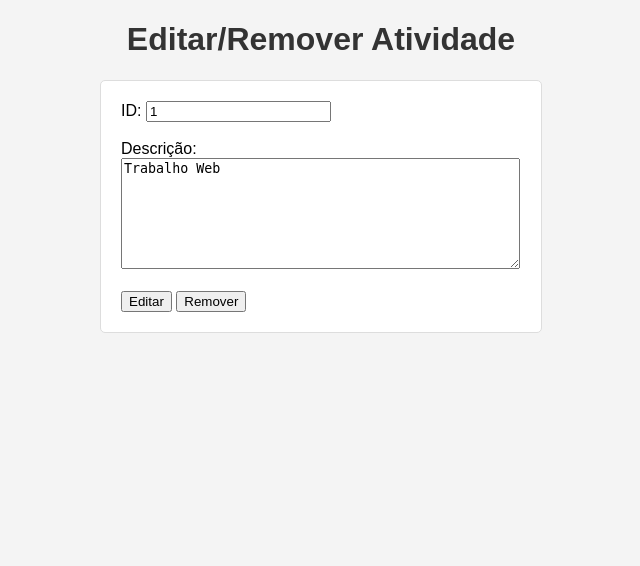
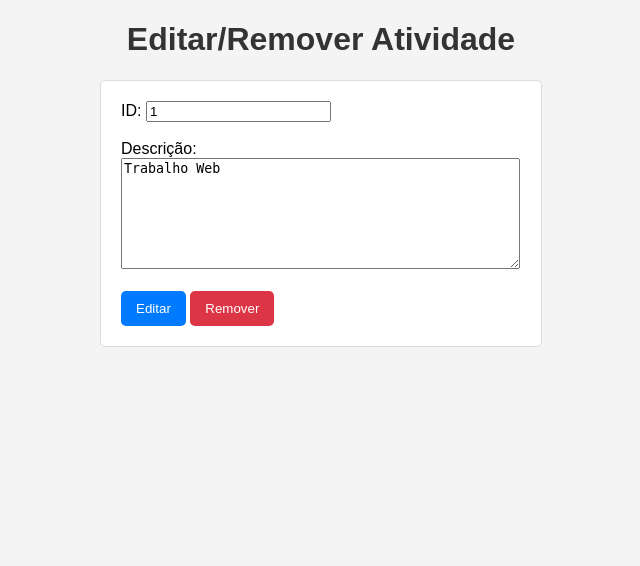
Before and after one commit to guiipedroso/php_projects, a PHP site: page /edicao_remocao.php?id=1 in a window 1280 px wide. Shown: the top 566 px of the page, without its empty margins (319-959 px from the left). Run offline with PHP 8.4, Linux system fonts and the light colour scheme; data comes from the database, SQL or seed files in the repository; both versions use the stored data as it was after the commit.

Commit message:
Simple CRUD

```diff
--- a/homework_2/cadastro.php
+++ b/homework_2/cadastro.php
@@ -12,7 +12,7 @@
         Descrição: <textarea name="descricao" rows="7" cols="47" required></textarea>
         <br>
         <br>
-        <input type="submit" value="Cadastrar">
+        <input type="submit" name="Cadastro" value="Cadastrar">
     </form>
 
     <h2>Lista de Atividades</h2>
--- a/homework_2/style.css
+++ b/homework_2/style.css
@@ -107,3 +107,43 @@ th {
     font-weight: bold;
     font-size: 18px;
 }
+
+input[name="editar"] {
+    background-color: #007BFF;
+    color: white;
+    padding: 10px 15px;
+    border: none;
+    border-radius: 5px;
+    cursor: pointer;
+}
+
+input[name="editar"]:hover {
+    background-color: #0056b3;
+}
+
+
+input[name="remover"] {
+    background-color: #DC3545;
+    color: white;
+    padding: 10px 15px;
+    border: none;
+    border-radius: 5px;
+    cursor: pointer;
+}
+
+input[name="remover"]:hover {
+    background-color: #c82333;
+}
+
+input[name="Cadastro"] {
+    background-color: #007BFF;
+    color: white;
+    padding: 10px 15px;
+    border: none;
+    border-radius: 5px;
+    cursor: pointer;
+}
+
+input[name="Cadastro"]:hover {
+    background-color: #0056b3;
+}
```
Also changed, not shown: homework_2/atividades.db.
